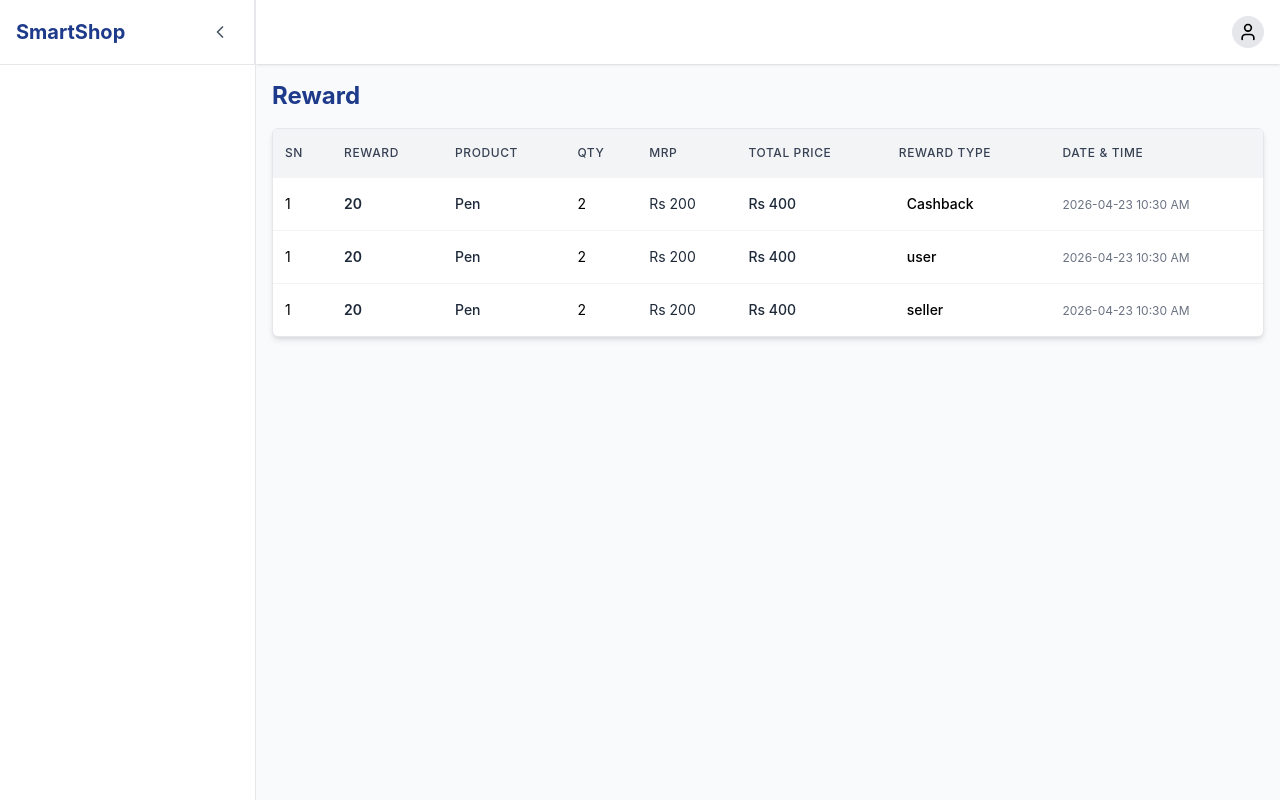
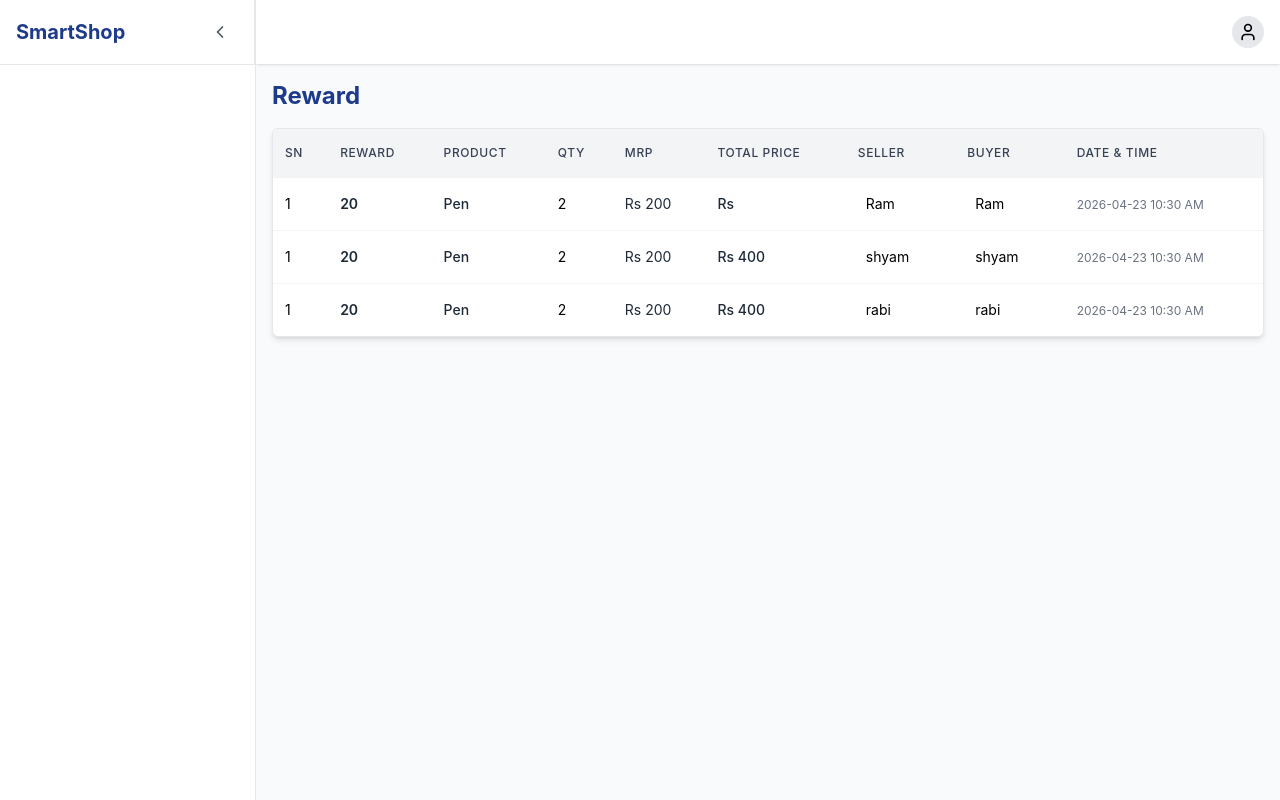
Before and after one commit to yuvraj-sapkota/smartshop, a React app in the folder frontend/: page /user/reward in a window 1280 px wide. Built offline with nearby package versions, Linux system fonts and the light colour scheme; the HTML template or start-up script is replaced by a standard one.

Commit message:
worked on admin section

```diff
--- a/frontend/src/App.jsx
+++ b/frontend/src/App.jsx
@@ -45,7 +45,9 @@ const App = () => {
           </Route>
 
           <Route path="/seller" element={<AppLayout />}>
-            <Route index element={<Navigate to="seller-dashboard" />} />
+            <Route index element={<Navigate to="shop" />} />
+            <Route path="shop" element={<ShopNow />} />
+
             <Route path="seller-dashboard" element={<SellerDashboard />} />
             <Route path="create-order" element={<CreateOrder />} />
             <Route path="products" element={<Product />} />
@@ -56,18 +58,13 @@ const App = () => {
 
           {/* admin routes */}
           <Route path="/admin" element={<AppLayout />}>
-            <Route index element={<Navigate to="admin-dashboard" />} />
-
+            <Route index element={<Navigate to="shop" />} />
+            <Route path="shop" element={<ShopNow />} />
             <Route path="admin-dashboard" element={<AdminDashboard />} />
-
             <Route path="products" element={<AdminProducts />} />
-
             <Route path="sales-history" element={<SalesHistory />} />
-
             <Route path="seller-commission" element={<SellerCommission />} />
-
             <Route path="user-commission" element={<UserCommission />} />
-
             <Route path="fund" element={<AdminFund />} />
 
             <Route path="users" element={<Users />} />
--- a/frontend/src/components/navbar/Navbar.jsx
+++ b/frontend/src/components/navbar/Navbar.jsx
@@ -54,7 +54,7 @@ const Navbar = () => {
             <button
               onClick={() => {
                 localStorage.setItem("role", "seller");
-                navigate("/seller/seller-dashboard");
+                navigate("/seller/shop");
               }}
               className="px-4 py-2 border rounded-lg text-primary hover:bg-primary hover:text-white transition"
             >
@@ -63,7 +63,7 @@ const Navbar = () => {
             <button
               onClick={() => {
                 localStorage.setItem("role", "admin");
-                navigate("/admin/admin-dashboard");
+                navigate("/admin/shop");
               }}
               className="px-4 py-2 border rounded-lg text-primary hover:bg-primary hover:text-white transition"
             >
@@ -145,7 +145,7 @@ const Navbar = () => {
           <button
             onClick={() => {
               localStorage.setItem("role", "seller");
-              navigate("/seller/seller-dashboard");
+              navigate("/seller/shop");
             }}
             className="px-4 py-2 border rounded-lg hover:bg-gray-900 hover:text-white transition"
           >
@@ -154,7 +154,7 @@ const Navbar = () => {
           <button
             onClick={() => {
               localStorage.setItem("role", "admin");
-              navigate("/admin/admin-dashboard");
+              navigate("/admin/shop");
             }}
             className="px-4 py-2 border rounded-lg hover:bg-gray-900 hover:text-white transition"
           >
--- a/frontend/src/config/menuConfig.js
+++ b/frontend/src/config/menuConfig.js
@@ -17,6 +17,7 @@ export const menuConfig = {
     { path: "affiliated-user", label: "Affiliate user", icon: Users },
   ],
   seller: [
+    { path: "shop", label: "Shop Now", icon: ShoppingBag },
     { path: "seller-dashboard", label: "Dashboard", icon: LayoutDashboard },
     { path: "create-order", label: "Create Order", icon: ShoppingBag },
     { path: "products", label: "Products", icon: ShoppingBasket },
@@ -26,6 +27,7 @@ export const menuConfig = {
   ],
 
   admin: [
+    { path: "shop", label: "Shop Now", icon: ShoppingBag },
     { path: "admin-dashboard", label: "Dashboard", icon: LayoutDashboard },
 
     { path: "products", label: "Products", icon: ShoppingBasket },
--- a/frontend/src/features/adminSection/adminDashboard/AdminDashboard.jsx
+++ b/frontend/src/features/adminSection/adminDashboard/AdminDashboard.jsx
@@ -6,6 +6,7 @@ import {
   Wallet,
   Clock,
   TrendingUp,
+  Package,
   AlertCircle,
 } from "lucide-react";
 import PageHeader from "../../../components/PageHeader";
@@ -16,6 +17,14 @@ const AdminDashboard = () => {
   const highlights = [
     {
       _id: 1,
+      label: "Gross Profit",
+      value: 2000,
+      icon: DollarSign,
+      bg: "bg-green-100",
+      text: "text-green-600",
+    },
+    {
+      _id: 2,
       label: "Net Profit",
       value: 1500,
       icon: DollarSign,
@@ -23,7 +32,7 @@ const AdminDashboard = () => {
       text: "text-emerald-600",
     },
     {
-      _id: 2,
+      _id: 3,
       label: "Total Sales",
       value: 120,
       icon: ShoppingCart,
@@ -31,7 +40,23 @@ const AdminDashboard = () => {
       text: "text-blue-600",
     },
     {
-      _id: 3,
+      _id: 4,
+      label: "Total Product",
+      value: 300,
+      icon: Package,
+      bg: "bg-indigo-100",
+      text: "text-indigo-600",
+    },
+    {
+      _id: 5,
+      label: "Pending Product",
+      value: 25,
+      icon: Clock,
+      bg: "bg-yellow-100",
+      text: "text-yellow-600",
+    },
+    {
+      _id: 6,
       label: "Total Users",
       value: 50,
       icon: Users,
@@ -39,7 +64,7 @@ const AdminDashboard = () => {
       text: "text-purple-600",
     },
     {
-      _id: 4,
+      _id: 7,
       label: "Total Sellers",
       value: 20,
       icon: Store,
@@ -47,7 +72,6 @@ const AdminDashboard = () => {
       text: "text-orange-600",
     },
   ];
-
   // 🔹 Seller Stats
   const sellerStats = [
     {
--- a/frontend/src/features/adminSection/adminFund/AdminFund.jsx
+++ b/frontend/src/features/adminSection/adminFund/AdminFund.jsx
@@ -9,26 +9,28 @@ const AdminFund = () => {
       sn: 1,
       amount: 100,
       type: "deposit",
-      seller: "Ram Store",
+      sellerUser: "Ram Store",
       bankName: "Nepal Bank",
       accountName: "Ram Prasad",
       accountNumber: "0098076473",
       screenshot:
         "https://storage.googleapis.com/support-forums-api/attachment/thread-191661601-15203805108075818741.JPG", // image path or url
+      screenshottime: " 10:00 PM",
       status: "pending",
       datetime: "2026-04-24 10:30 AM",
     },
     {
-      _id: 1,
+      _id: 2,
       sn: 2,
       amount: 100,
-      type: "deposit",
-      seller: "Ram Store",
+      type: "withdraw",
+      sellerUser: "Shyam",
       bankName: "Nepal Bank",
       accountName: "Ram Prasad",
       accountNumber: "0098076473",
       screenshot:
         "https://storage.googleapis.com/support-forums-api/attachment/thread-191661601-15203805108075818741.JPG", // image path or url
+      screenshottime: " 10:00 PM",
       status: "approved",
       datetime: "2026-04-24 10:30 AM",
     },
@@ -54,8 +56,8 @@ const AdminFund = () => {
     },
 
     {
-      header: "Seller",
-      accessorKey: "seller",
+      header: "Seller or User",
+      accessorKey: "sellerUser",
     },
 
     {
@@ -82,6 +84,15 @@ const AdminFund = () => {
           alt="screenshot"
           className="w-12 h-12 object-cover rounded "
         />
+      ),
+    },
+    {
+      header: "Screenshot Time",
+      accessorKey: "screenshottime",
+      cell: (row) => (
+        <span className="text-gray-500 text-xs whitespace-nowrap">
+          {row.screenshottime}
+        </span>
       ),
     },
 
--- a/frontend/src/features/adminSection/userCommission/UserCommission.jsx
+++ b/frontend/src/features/adminSection/userCommission/UserCommission.jsx
@@ -12,8 +12,9 @@ const UserCommission = () => {
       quantity: 2,
       price: 20,
       totalPrice: 40,
-      referredBy: "Ram Store",
-      earnBy: "John",
+      seller: "Shyam Store",
+      buyer: "Ram ",
+      earnBy: "sita",
       datetime: "2026-04-28 11:00 AM",
     },
   ];
@@ -54,9 +55,14 @@ const UserCommission = () => {
       ),
     },
     {
-      header: "Referred By",
-      accessorKey: "referredBy",
-      cell: (row) => <span>{row.referredBy}</span>,
+      header: "Seller",
+      accessorKey: "seller",
+      cell: (row) => <span>{row.seller}</span>,
+    },
+    {
+      header: "Buyer",
+      accessorKey: "buyer",
+      cell: (row) => <span>{row.buyer}</span>,
     },
     {
       header: "Earn By",
--- a/frontend/src/features/sellerPage/commission/Commission.jsx
+++ b/frontend/src/features/sellerPage/commission/Commission.jsx
@@ -8,9 +8,10 @@ const Commission = () => {
       _id: 101,
       sn: 1,
       commission: 5,
-      mrp: 200,
       product: "Pen",
+      price: 200,
       qty: 2,
+      totalPrice: 400,
       buyer: "Ram",
       time: "2026-04-25 11:00 AM",
     },
@@ -18,9 +19,10 @@ const Commission = () => {
       _id: 102,
       sn: 2,
       commission: 5,
-      mrp: 200,
       product: "Pen",
+      price: 200,
       qty: 2,
+      totalPrice: 400,
       buyer: "Ram",
       time: "2026-04-25 11:00 AM",
     },
@@ -28,9 +30,10 @@ const Commission = () => {
       _id: 103,
       sn: 3,
       commission: 5,
-      mrp: 200,
       product: "Pen",
+      price: 200,
       qty: 2,
+      totalPrice: 400,
       buyer: "Ram",
       time: "2026-04-25 11:00 AM",
     },
@@ -45,13 +48,6 @@ const Commission = () => {
         <span className="text-purple-600 font-medium">Rs {row.commission}</span>
       ),
     },
-
-    {
-      header: "MRP",
-      accessorKey: "mrp",
-      cell: (row) => <span>Rs {row.mrp}</span>,
-    },
-
     {
       header: "Product",
       accessorKey: "product",
@@ -60,7 +56,18 @@ const Commission = () => {
       ),
     },
 
+    {
+      header: "Price",
+      accessorKey: "price",
+      cell: (row) => <span>Rs {row.price}</span>,
+    },
+
     { header: "Qty", accessorKey: "qty" },
+    {
+      header: "Total Price",
+      accessorKey: "totalPrice",
+      cell: (row) => <span>Rs {row.totalPrice}</span>,
+    },
 
     {
       header: "Buyer",
--- a/frontend/src/features/sellerPage/sales/Sales.jsx
+++ b/frontend/src/features/sellerPage/sales/Sales.jsx
@@ -9,6 +9,7 @@ const Sales = () => {
       sn: 1,
       product: "Pen",
       qty: 2,
+      price: 100,
       totalPrice: 200,
       buyer: "Ram",
       commission: 5,
@@ -20,6 +21,7 @@ const Sales = () => {
       product: "Pen",
       qty: 2,
       totalPrice: 200,
+      price: 100,
       buyer: "Ram",
       commission: 5,
       time: "2026-04-25 11:00 AM",
@@ -38,6 +40,7 @@ const Sales = () => {
     },
 
     { header: "Qty", accessorKey: "qty" },
+    { header: "Price", accessorKey: "price" },
 
     {
       header: "Total Price",
--- a/frontend/src/features/sellerPage/sellerDashboard/SellerDashboard.jsx
+++ b/frontend/src/features/sellerPage/sellerDashboard/SellerDashboard.jsx
@@ -58,6 +58,14 @@ const SellerDashboard = () => {
       bg: "bg-orange-100",
       text: "text-orange-600",
     },
+    {
+      _id: 7,
+      label: "Pending Product",
+      value: 11,
+      icon: Package,
+      bg: "bg-yellow-100",
+      text: "text-yellow-600",
+    },
   ];
   return (
     <>
--- a/frontend/src/features/sellerPage/sellerFund/SellerFund.jsx
+++ b/frontend/src/features/sellerPage/sellerFund/SellerFund.jsx
@@ -19,6 +19,7 @@ const SellerFund = () => {
       datetime: "2026-04-24 10:00 PM",
       screenshot:
         "https://encrypted-tbn0.gstatic.com/images?q=tbn:ANd9GcTLvpyxhKPgXyZgDQAbvYj21z01wh40m07kwQ&s",
+      screenshottime: " 10:00 PM",
     },
   ];
   const depositColumns = [
@@ -87,6 +88,16 @@ const SellerFund = () => {
           onClick={() => setPreviewImage(row.screenshot)}
           className="w-12 h-12 object-cover rounded-md "
         />
+      ),
+    },
+
+    {
+      header: "Screenshot Time",
+      accessorKey: "screenshottime",
+      cell: (row) => (
+        <span className="text-gray-500 text-xs whitespace-nowrap">
+          {row.screenshottime}
+        </span>
       ),
     },
   ];
--- a/frontend/src/features/userPage/reward/Reward.jsx
+++ b/frontend/src/features/userPage/reward/Reward.jsx
@@ -37,12 +37,17 @@ const Reward = () => {
     },
 
     {
-      header: "Reward Type",
-      accessorKey: "rewardType",
+      header: "Seller",
+      accessorKey: "seller",
       cell: (row) => (
-        <span className={`px-2 py-1 rounded-full text-sm font-medium `}>
-          {row.rewardType}
-        </span>
+        <span className={`px-2 py-1 rounded-full text-sm  `}>{row.seller}</span>
+      ),
+    },
+    {
+      header: "Buyer",
+      accessorKey: "buyer",
+      cell: (row) => (
+        <span className={`px-2 py-1 rounded-full text-sm  `}>{row.seller}</span>
       ),
     },
 
@@ -65,7 +70,8 @@ const Reward = () => {
       product: "Pen",
       quantity: 2,
       mrp: 200,
-      totalPrice: 400,
+      seller: "Ram",
+      buyer: "john",
       rewardType: "Cashback",
       datetime: "2026-04-23 10:30 AM",
     },
@@ -77,7 +83,8 @@ const Reward = () => {
       quantity: 2,
       mrp: 200,
       totalPrice: 400,
-      rewardType: "user",
+      seller: "shyam",
+      buyer: "rai",
       datetime: "2026-04-23 10:30 AM",
     },
     {
@@ -86,9 +93,10 @@ const Reward = () => {
       reward: 20,
       product: "Pen",
       quantity: 2,
-      mrp:  200,
+      mrp: 200,
       totalPrice: 400,
-      rewardType: "seller",
+      seller: "rabi",
+      buyer: "sita",
       datetime: "2026-04-23 10:30 AM",
     },
   ];
```
